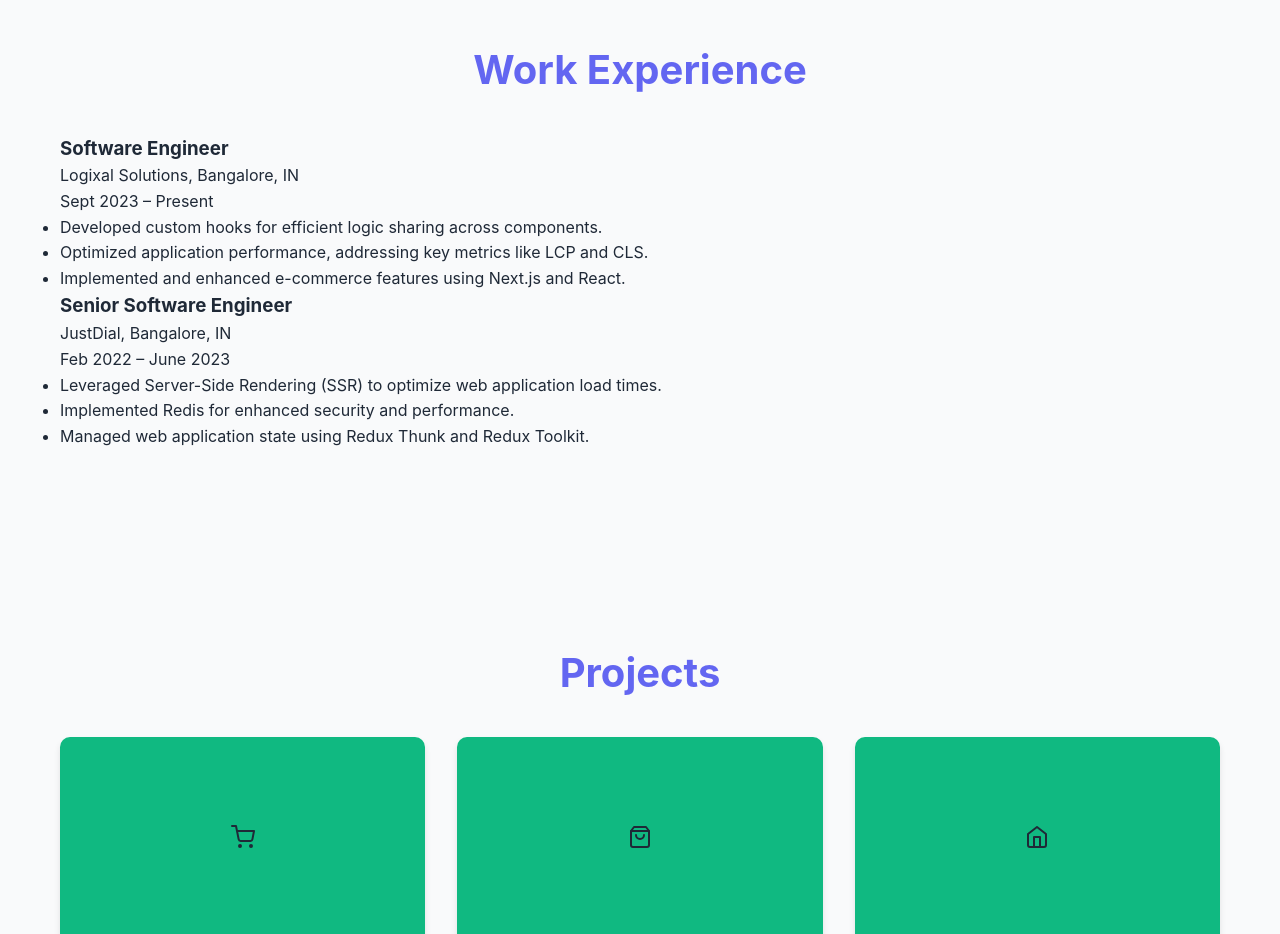
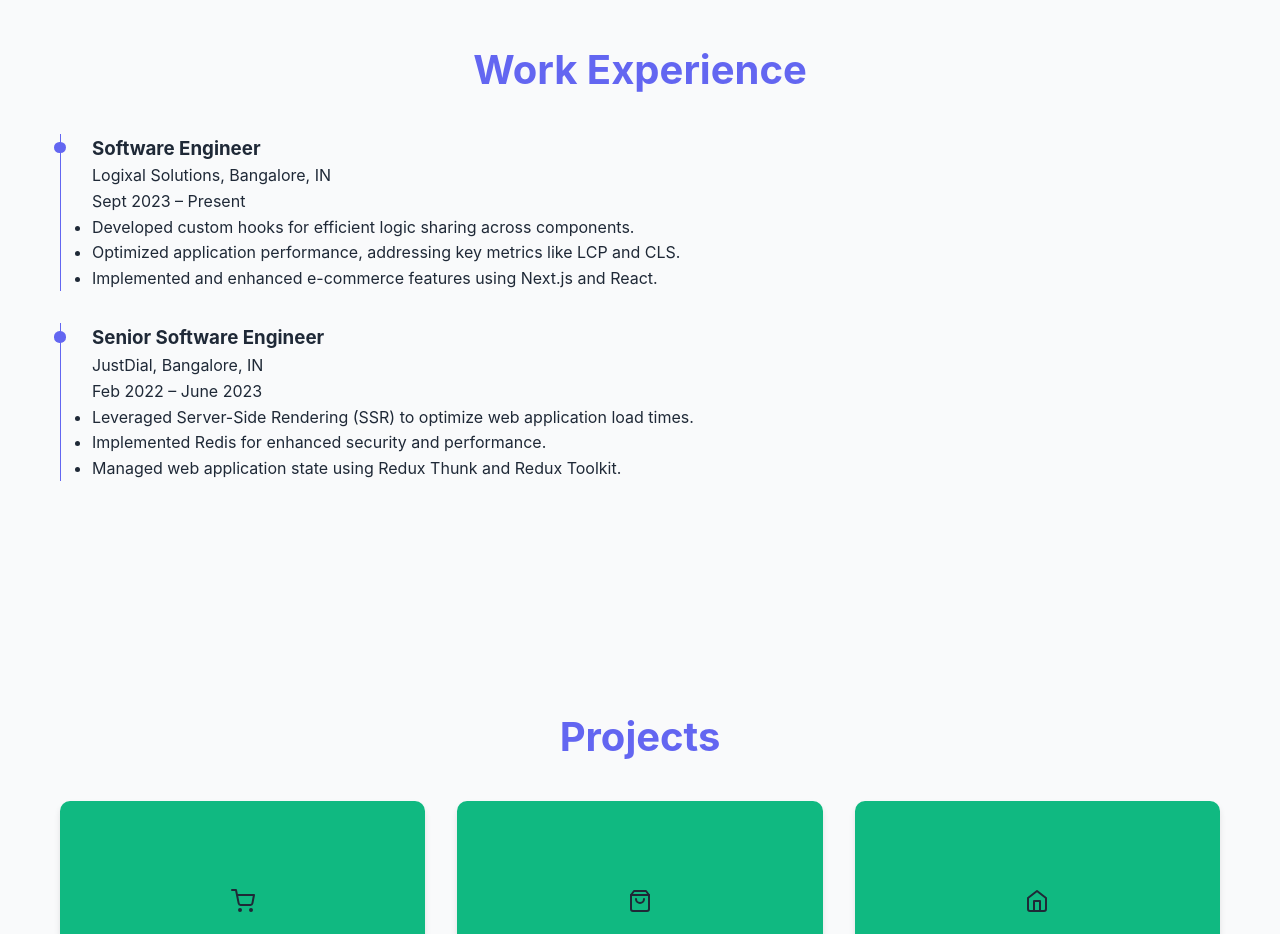
Before and after one commit to Priyeshnd555/Priyeshnd555.github.io, a plain HTML site: page index.html in a window 1280 px wide. Shown: the part 1340-2274 px from the top of the page. Drawn offline with nearby package versions, Linux system fonts and the light colour scheme.

Commit message:
fix/ minor ui fix

```diff
--- a/index.html
+++ b/index.html
@@ -364,6 +364,38 @@
             font-size: 1rem;
         }
     }
+
+    .experience-timeline {
+        position: relative;
+        padding-left: 2rem;
+    }
+
+    .experience-item {
+        margin-bottom: 2rem;
+        position: relative;
+    }
+
+    .experience-item::before {
+        content: '';
+        position: absolute;
+        left: -2rem;
+        top: 0;
+        width: 1px;
+        height: 100%;
+        background-color: var(--primary-color);
+    }
+
+    .experience-item::after {
+        content: '';
+        position: absolute;
+        left: -2.35rem;
+        top: 0.5rem;
+        width: 0.7rem;
+        height: 0.7rem;
+        border-radius: 50%;
+        background-color: var(--primary-color);
+    }
+
    </style>
   </head>
   <body>
```
